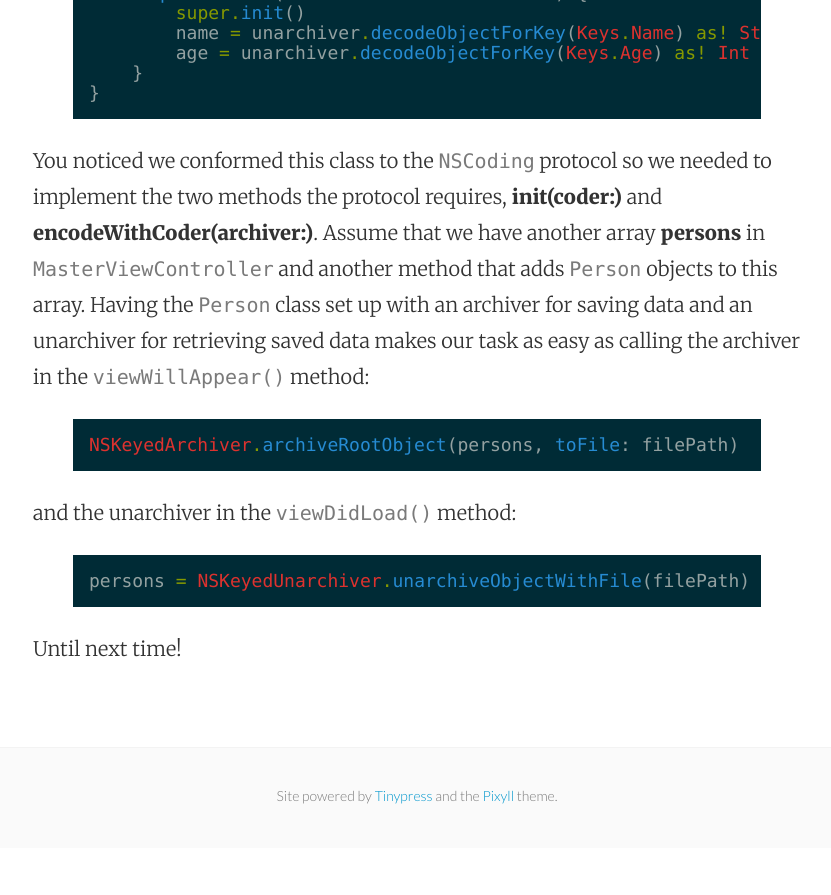
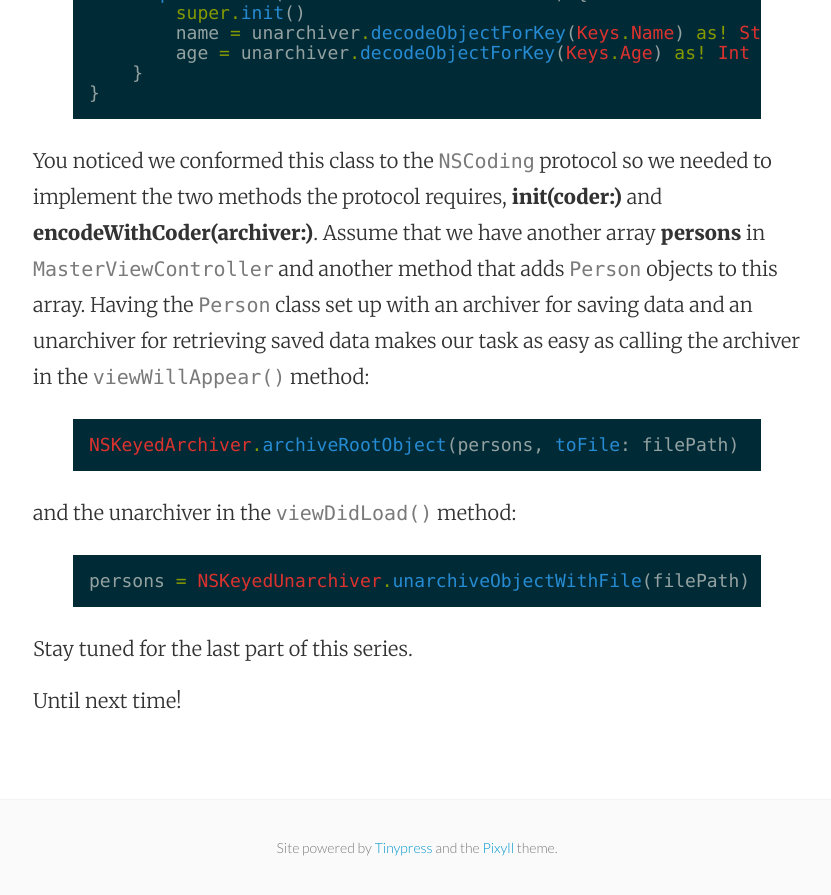
Before and after one commit to mhorga/mhorga.github.io, a Jekyll site: the page built from _posts/2015-08-25-ios-persistence-with-nscoder-and-nskeyedarchiver.markdown, in a window 1280 px wide and 900 px high, scrolled down 2420 px. Shown: the top 895 px of the window, without its empty margins (223-1054 px from the left). Built offline with Jekyll 4.4.1, drawn with Linux system fonts in a browser that asks for light colours; before the commit the page ends 3268 px from its top, so only the background shows below that.

Commit message:
Post update: iOS persistence with NSKeyedArchiver

```diff
--- a/_posts/2015-08-25-ios-persistence-with-nscoder-and-nskeyedarchiver.markdown
+++ b/_posts/2015-08-25-ios-persistence-with-nscoder-and-nskeyedarchiver.markdown
@@ -76,4 +76,6 @@ and the unarchiver in the `viewDidLoad()` method:
 persons = NSKeyedUnarchiver.unarchiveObjectWithFile(filePath) as? [Person] ?? [Person]()
 {% endhighlight %}
 
+Stay tuned for the last part of this series.
+
 Until next time!
```
